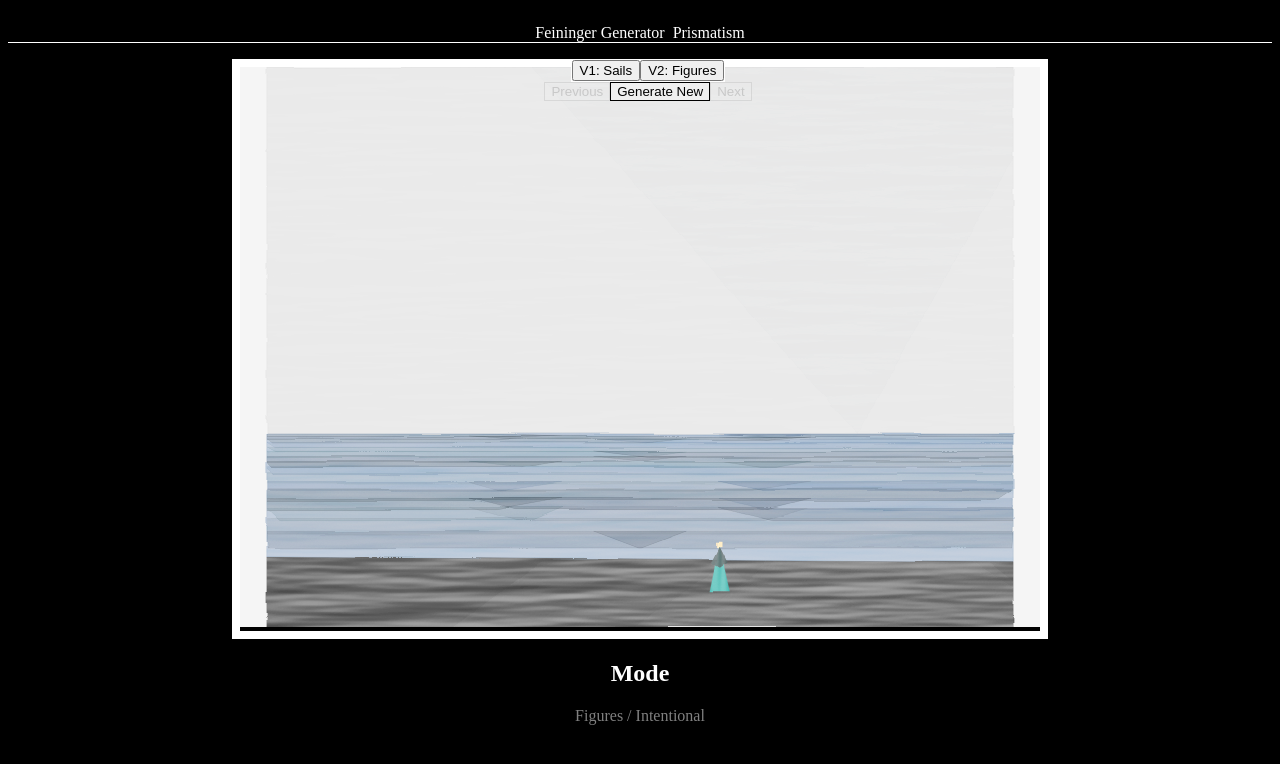
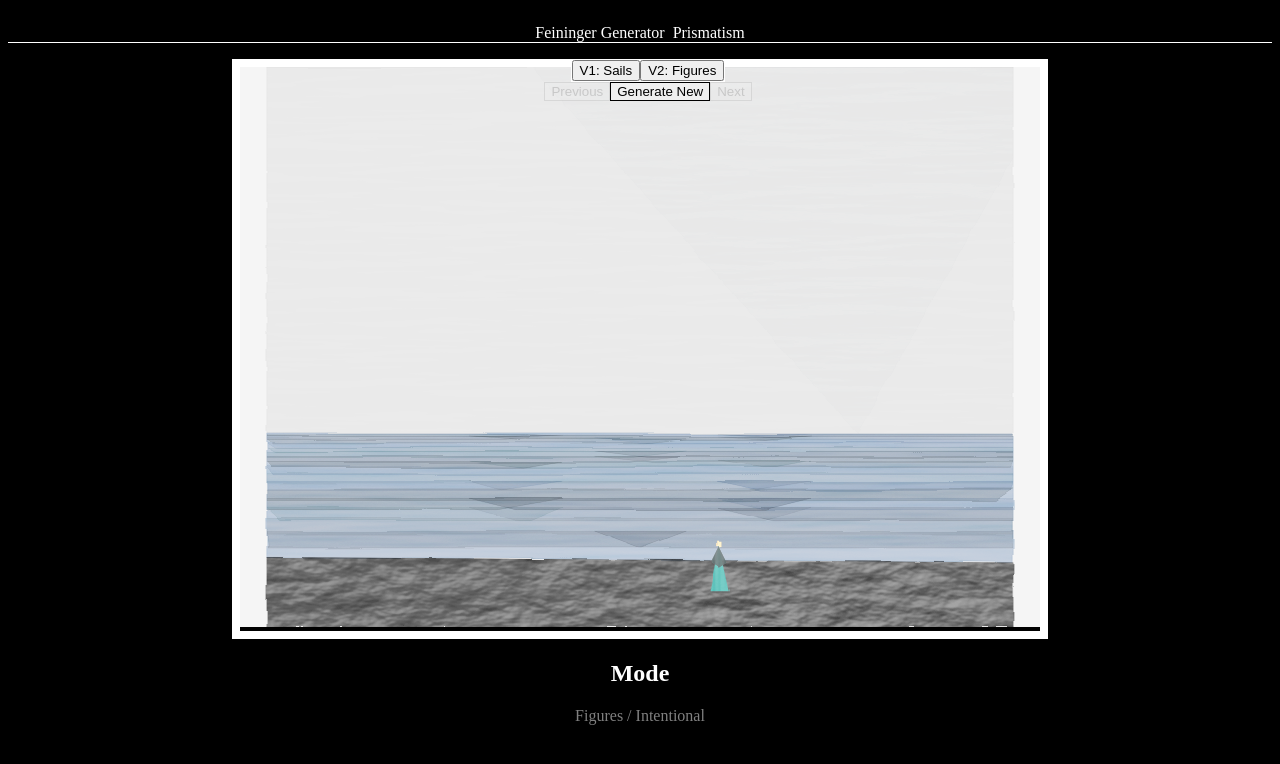
Before and after one commit to cshabsin/feininger, a Next.js app: page / in a window 1280 px wide. Shown: the top 764 px of the page. Built offline with nearby package versions, Linux system fonts and the light colour scheme.

Commit message:
Add texture variation to ground and randomize seeds
Gemini commit: the ground doesn't ever vary the texture

```diff
--- a/app/page.tsx
+++ b/app/page.tsx
@@ -10,6 +10,7 @@ export default function Home() {
   const [currentIndex, setCurrentIndex] = useState(-1);
   const [version, setVersion] = useState<Version>('v2');
   const [dimensions, setDimensions] = useState({ width: 800, height: 600 });
+  const [seed, setSeed] = useState(1);
 
   // Initial generation
   useEffect(() => {
@@ -17,6 +18,7 @@ export default function Home() {
   }, []);
 
   const handleGenerate = (targetVersion: Version = version, overrideForceWaldo: boolean = false) => {
+    setSeed(Math.floor(Math.random() * 1000));
     let newData: FeiningerData;
     if (targetVersion === 'v1') {
       newData = generateFeiningerV1(dimensions.width, dimensions.height);
@@ -111,9 +113,9 @@ export default function Home() {
                   <feColorMatrix type="matrix" values="0 0 0 0 0.5  0 0 0 0 0.5  0 0 0 0 0.5  0 0 0 0.2 0" />
                 </filter>
 
-                {/* Filter 1: Horizontal Strokes (Sky, Sea, Ground) */}
+                {/* Filter 1: Horizontal Strokes (Sky, Sea) */}
                 <filter id="strokeH" x="-20%" y="-20%" width="140%" height="140%">
-                  <feTurbulence type="fractalNoise" baseFrequency="0.005 0.05" numOctaves="3" result="noise" seed="1"/>
+                  <feTurbulence type="fractalNoise" baseFrequency="0.005 0.05" numOctaves="3" result="noise" seed={seed}/>
                   <feDisplacementMap in="SourceGraphic" in2="noise" scale="4" xChannelSelector="R" yChannelSelector="G" result="distorted" />
                   <feSpecularLighting in="noise" surfaceScale="1.5" specularConstant="0.4" specularExponent="30" lightingColor="#fff" result="light">
                     <fePointLight x="-5000" y="-10000" z="20000" />
@@ -122,9 +124,20 @@ export default function Home() {
                   <feComposite in="painted" in2="distorted" operator="in" />
                 </filter>
 
-                {/* Filter 2: Vertical Strokes (Figures, Sails) */}
+                {/* Filter 2: Ground Strokes (More textured/rougher) */}
+                <filter id="strokeGround" x="-20%" y="-20%" width="140%" height="140%">
+                  <feTurbulence type="fractalNoise" baseFrequency="0.02 0.04" numOctaves="4" result="noise" seed={seed + 3}/>
+                  <feDisplacementMap in="SourceGraphic" in2="noise" scale="5" xChannelSelector="R" yChannelSelector="G" result="distorted" />
+                  <feSpecularLighting in="noise" surfaceScale="2" specularConstant="0.3" specularExponent="25" lightingColor="#fff" result="light">
+                    <fePointLight x="-5000" y="-10000" z="20000" />
+                  </feSpecularLighting>
+                  <feComposite in="light" in2="distorted" operator="arithmetic" k1="0" k2="1" k3="1" k4="0" result="painted" />
+                  <feComposite in="painted" in2="distorted" operator="in" />
+                </filter>
+
+                {/* Filter 3: Vertical Strokes (Figures, Sails) */}
                 <filter id="strokeV" x="-20%" y="-20%" width="140%" height="140%">
-                  <feTurbulence type="fractalNoise" baseFrequency="0.05 0.005" numOctaves="3" result="noise" seed="2"/>
+                  <feTurbulence type="fractalNoise" baseFrequency="0.05 0.005" numOctaves="3" result="noise" seed={seed + 1}/>
                   <feDisplacementMap in="SourceGraphic" in2="noise" scale="4" xChannelSelector="R" yChannelSelector="G" result="distorted" />
                   <feSpecularLighting in="noise" surfaceScale="1.5" specularConstant="0.4" specularExponent="30" lightingColor="#fff" result="light">
                     <fePointLight x="-5000" y="-10000" z="20000" />
@@ -133,9 +146,9 @@ export default function Home() {
                   <feComposite in="painted" in2="distorted" operator="in" />
                 </filter>
 
-                {/* Filter 3: Rough/Messy Strokes (Variations, Beams) */}
+                {/* Filter 4: Rough/Messy Strokes (Variations, Beams) */}
                 <filter id="strokeRough" x="-20%" y="-20%" width="140%" height="140%">
-                  <feTurbulence type="fractalNoise" baseFrequency="0.03 0.03" numOctaves="4" result="noise" seed="3"/>
+                  <feTurbulence type="fractalNoise" baseFrequency="0.03 0.03" numOctaves="4" result="noise" seed={seed + 2}/>
                   <feDisplacementMap in="SourceGraphic" in2="noise" scale="6" xChannelSelector="R" yChannelSelector="G" result="distorted" />
                   <feSpecularLighting in="noise" surfaceScale="2" specularConstant="0.3" specularExponent="25" lightingColor="#fff" result="light">
                      <fePointLight x="-5000" y="-10000" z="20000" />
@@ -159,8 +172,10 @@ export default function Home() {
               {currentData.shapes.map((shape) => {
                   // Determine filter based on shape ID
                   let filterId = 'strokeRough'; // default
-                  if (shape.id.includes('sky') || shape.id.includes('sea') || shape.id.includes('ground')) {
+                  if (shape.id.includes('sky') || shape.id.includes('sea')) {
                       filterId = 'strokeH';
+                  } else if (shape.id.includes('ground')) {
+                      filterId = 'strokeGround';
                   } else if (shape.id.includes('man') || shape.id.includes('woman') || shape.id.includes('sail')) {
                       filterId = 'strokeV';
                   }
```
